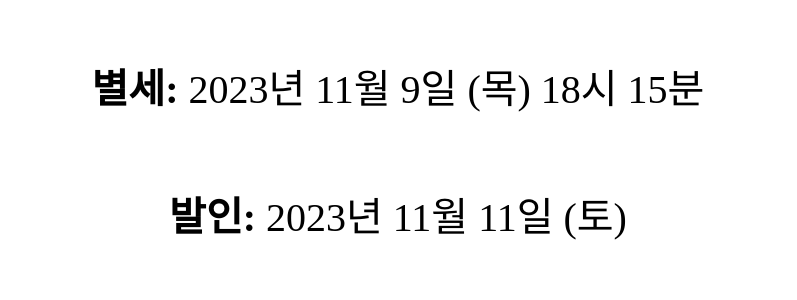
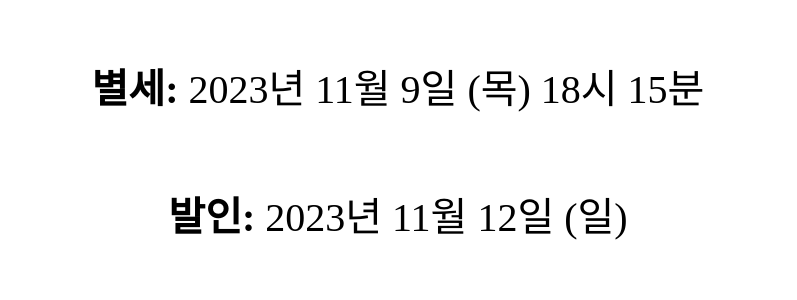
Before and after one commit to sloth305/sloth305.github.-, a plain HTML site: page index.html in a window 1280 px wide. Shown: the part 3875-4175 px from the top of the page, without its empty margins (242-1039 px from the left). Drawn offline with Linux system fonts and the light colour scheme.

Commit message:
Update index.html

```diff
--- a/index.html
+++ b/index.html
@@ -38,7 +38,7 @@
     <p><strong>고인:</strong>  故임양택(향년67세)</p>
     <p><strong>상주:</strong>  동생  임진택</p>
     <p><strong>별세:</strong>  2023년 11월 9일 (목) 18시 15분</p>
-    <p><strong>발인:</strong>  2023년 11월 11일 (토)</p>
+    <p><strong>발인:</strong>  2023년 11월 12일 (일)</p>
     <p><strong>장지:</strong>  선산</p>
     <p><strong>연락처:</strong> 임진택 010-7357-1440</p>
     <p>: &emsp;&emsp;&emsp;김미정 010-9628-3515</p>
```
